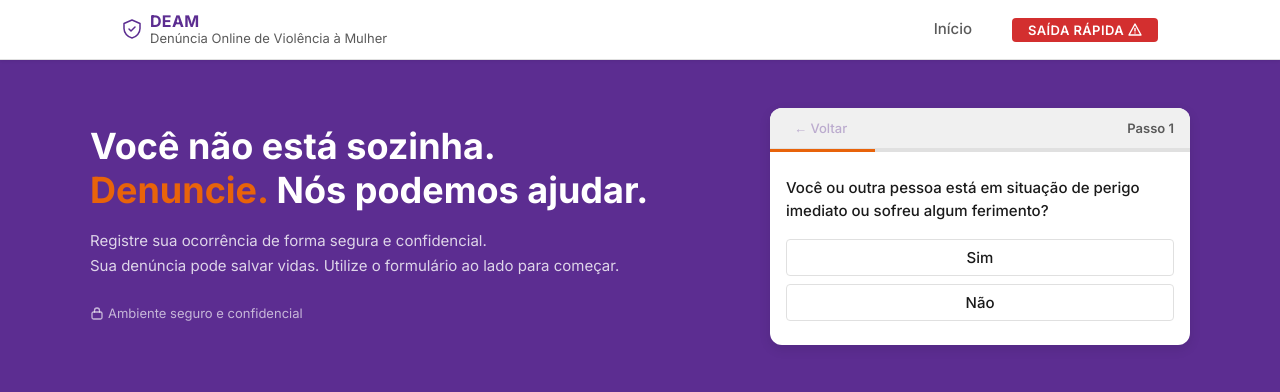
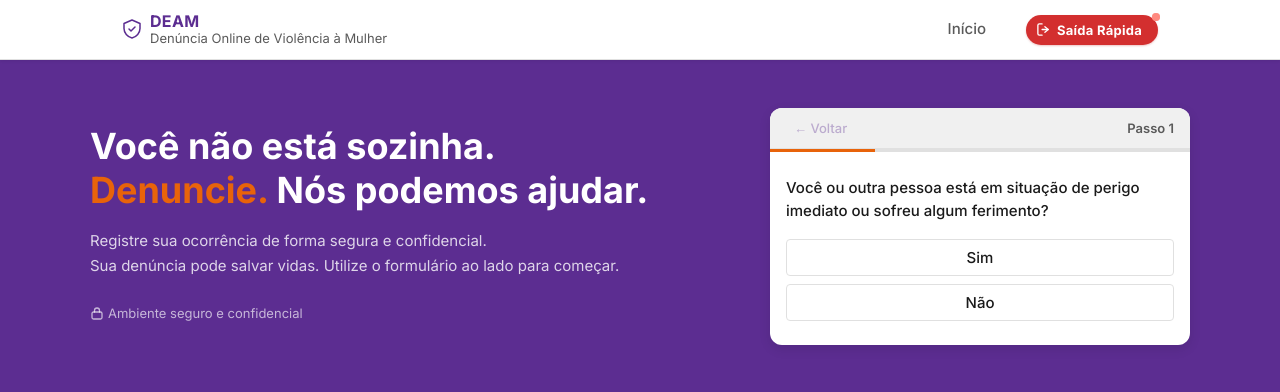
Before and after one commit to Luiz-Gustavo-Soares/appdenuncias, a Django app: page / in a window 1280 px wide. Shown: the top 392 px of the page. Run offline with Django 5.2, Linux system fonts and the light colour scheme.

Commit message:
Melhora no desing de saida rapida

```diff
--- a/static/css/base.css
+++ b/static/css/base.css
@@ -237,27 +237,60 @@ small {
 
 /* Botão Saída Rápida */
 .navbar__saida-rapida {
+  position: relative;
   display: flex;
   align-items: center;
-  gap: var(--espaco-xs);
-  padding: var(--espaco-xs) var(--espaco-md);
+  gap: 6px;
+  padding: 7px var(--espaco-md) 7px 10px;
   background-color: var(--cor-vermelho);
   color: var(--cor-texto-claro);
   font-size: var(--tamanho-sm);
-  font-weight: 600;
-  letter-spacing: 0.03em;
-  text-transform: uppercase;
-  border-radius: var(--raio-sm);
-  transition: background-color var(--transicao), transform var(--transicao);
+  font-weight: 700;
+  letter-spacing: 0.02em;
+  border-radius: 99px;
+  box-shadow: 0 1px 2px rgba(183, 28, 28, 0.25);
+  transition: background-color var(--transicao), transform var(--transicao), box-shadow var(--transicao);
+  flex-shrink: 0;
+}
+
+.navbar__saida-rapida svg {
   flex-shrink: 0;
 }
 
 .navbar__saida-rapida:hover {
   background-color: var(--cor-vermelho-hover);
+  box-shadow: 0 2px 6px rgba(183, 28, 28, 0.35);
 }
 
 .navbar__saida-rapida:active {
-  transform: scale(0.97);
+  transform: scale(0.96);
+}
+
+/* Ponto de pulso discreto — chama atenção sem ser irritante */
+.navbar__saida-rapida-pulso {
+  position: absolute;
+  top: -2px;
+  right: -2px;
+  width: 8px;
+  height: 8px;
+  border-radius: 50%;
+  background-color: #FF8A80;
+  animation: pulso-saida 2.2s ease-in-out infinite;
+}
+
+@keyframes pulso-saida {
+  0%, 100% {
+    box-shadow: 0 0 0 0 rgba(255, 138, 128, 0.6);
+  }
+  70% {
+    box-shadow: 0 0 0 6px rgba(255, 138, 128, 0);
+  }
+}
+
+@media (prefers-reduced-motion: reduce) {
+  .navbar__saida-rapida-pulso {
+    animation: none;
+  }
 }
 
 
--- a/templates/base.html
+++ b/templates/base.html
@@ -71,13 +71,14 @@
         id="btn-saida-rapida"
         aria-label="Sair rapidamente do site"
       >
+        <span class="navbar__saida-rapida-pulso" aria-hidden="true"></span>
+        <!-- Ícone de saída (porta + seta) -->
+        <svg width="15" height="15" viewBox="0 0 16 16" fill="none" xmlns="http://www.w3.org/2000/svg" aria-hidden="true">
+          <path d="M6.5 2H3.5C2.67 2 2 2.67 2 3.5V12.5C2 13.33 2.67 14 3.5 14H6.5" stroke="currentColor" stroke-width="1.4" stroke-linecap="round" stroke-linejoin="round"/>
+          <path d="M9.5 11L13 8L9.5 5" stroke="currentColor" stroke-width="1.4" stroke-linecap="round" stroke-linejoin="round"/>
+          <path d="M13 8H6.5" stroke="currentColor" stroke-width="1.4" stroke-linecap="round"/>
+        </svg>
         Saída Rápida
-        <!-- Ícone de alerta -->
-        <svg width="14" height="14" viewBox="0 0 14 14" fill="none" xmlns="http://www.w3.org/2000/svg" aria-hidden="true">
-          <path d="M7 1L13 12H1L7 1Z" stroke="currentColor" stroke-width="1.4" stroke-linejoin="round"/>
-          <path d="M7 5.5V8" stroke="currentColor" stroke-width="1.4" stroke-linecap="round"/>
-          <circle cx="7" cy="10" r="0.7" fill="currentColor"/>
-        </svg>
       </button>
 
     </div>
```
